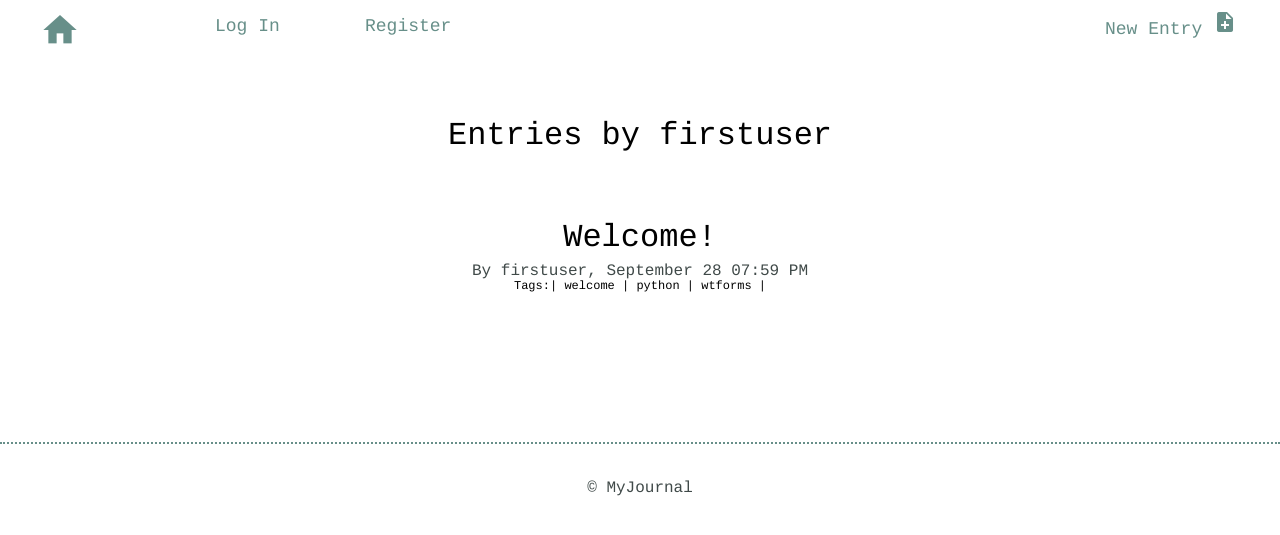
After one commit to guy-lorshbaugh/cohort-social-learning, a Flask app: page /entries/1/user in a window 1280 px wide. The commit adds this page. Shown: the top 535 px of the page. Run offline with Flask 2, Linux system fonts and the light colour scheme; some libraries are stand-ins or nearby versions.

Commit message:
Added a couple more extracurricular changes.  Ready to submit!!

```diff
--- a/app.py
+++ b/app.py
@@ -37,6 +37,7 @@ def start():
             id = 1,
             title="Welcome!",
             learned="Welcome to the Learning Journal!",
+            user_id=1
         )
         tags_list = ["welcome", "python", "wtforms"]
         entry = models.Entry.get(models.Entry.title == "Welcome!")
@@ -80,6 +81,14 @@ def del_tags(id):
             )
     for item in query:
         item.delete_instance()
+
+
+def get_entries(id):
+    entries = (
+        models.Entry
+        .where(models.Entry.user_id==id)
+    )
+    return entries
 
 
 @login_manager.user_loader
@@ -129,7 +138,7 @@ def register():
         except ValueError:
             flash("That username already exists")
             return redirect(url_for('register'))
-        flash(f"Registration successful. Welcome aboard, {form.username.data}!", "success")
+        flash(f"Registration successful. Welcome aboard,{form.username.data}!")
         return redirect(url_for('index'))
     return render_template('register.html', form=form)
 
@@ -144,7 +153,7 @@ def index():
 @app.route("/entries/<id>")
 def detail(id):
     info = models.Entry.get(models.Entry.id==id)
-    return render_template("detail.html", id=info, tags=get_tags(id))
+    return render_template("detail.html", id=info, models=models, tags=get_tags(id))
 
 
 @app.route("/entries/new", methods=('GET', 'POST'))
@@ -158,7 +167,8 @@ def create():
                 datetime.datetime.now().time()),
             time_spent=form.time_spent.data,
             learned=form.learned.data,
-            remember=form.remember.data
+            remember=form.remember.data,
+            user_id=current_user.id
         )
         tags_list = form.tags.data.split(', ')
         entry = models.Entry.get(models.Entry.title == form.title.data)
@@ -224,6 +234,17 @@ def tag(tag):
     return render_template("tag.html", models=models, id=query)
 
 
+@app.route("/entries/<id>/user")
+def user(id):
+    entries = (models.Entry
+            .select()
+            .where(models.Entry.user_id == id)
+            .order_by(models.Entry.date.desc())
+    )
+    user = models.User.get(models.User.id == id)
+    return render_template("user.html", models=models, entries=entries,
+                    user=user)
+
 @app.route("/entries/<id>/delete")
 @login_required
 def delete(id):
--- a/models.py
+++ b/models.py
@@ -17,6 +17,7 @@ class Entry(BaseModel):
     time_spent = IntegerField(default=0)
     learned = TextField(null=False)
     remember = TextField(default=" ")
+    user_id = IntegerField()
 
 
 class Tags(BaseModel):
@@ -39,6 +40,8 @@ class User(UserMixin, BaseModel):
                 cls.create(
                     username=username,
                     password=generate_password_hash(password),
+                    # is_active=True,
+                    # is_admin=True
                     )
         except IntegrityError:
             raise ValueError("User already exists")
--- a/templates/index.html
+++ b/templates/index.html
@@ -5,9 +5,10 @@
     <div class="container">
         <div class="entry-list">
                 {% for entry in journal %}
+                {% set user = models.User.get(models.User.id==entry.user_id) %}
                 <article>
                     <h2><a href="{{ url_for('detail', id=entry.id) }}">{{ entry.title }}</a></h2>
-                    <time datetime="{{ entry.date }}"">{{ entry.date.strftime('%B %d %I:%M %p') }}</time>
+                    <time datetime="{{ entry.date }}"">By <a style="text-decoration:none; color:black;" href="{{ url_for('user', id=entry.user_id) }}">{{ user.username }}</a>, {{ entry.date.strftime('%B %d %I:%M %p') }}</time>
                     <div class="small">Tags:|
                         {% set tags = (models.Tags
                             .select()
--- a/templates/tag.html
+++ b/templates/tag.html
@@ -5,9 +5,10 @@
     <div class="container">
         <div class="entry-list">
                 {% for entry in id %}
+                {% set user = models.User.get(models.User.id==entry.user_id) %}
                 <article>
                     <h2><a href="{{ url_for('detail', id=entry.id) }}">{{ entry.title }}</a></h2>
-                    <time>{{ entry.date.strftime('%B %d %I:%M %p') }}</time>
+                    <time>By {{ user.username }}, {{ entry.date.strftime('%B %d %I:%M %p') }}</time>
                     <div class="small">Tags:|
                         {% set tags = (models.Tags
                             .select()
--- /dev/null
+++ b/templates/user.html
@@ -0,0 +1,32 @@
+{% extends "layout.html" %}
+
+{% block content %}
+<section>
+    <div class="container">
+        <div class="entry-list">
+            <article>
+                <h2>Entries by {{ user.username }}</h2>
+            </article>
+            {% for entry in entries %}
+            {% set user = models.User.get(models.User.id==entry.user_id) %}
+            <article>
+                <h2><a href="{{ url_for('detail', id=entry.id) }}">{{ entry.title }}</a></h2>
+                <time datetime="{{ entry.date }}"">By {{ user.username }}, {{ entry.date.strftime('%B %d %I:%M %p') }}</time>
+                <div class="small">Tags:|
+                    {% set tags = (models.Tags
+                        .select()
+                        .join(models.EntryTags)
+                        .join(models.Entry)
+                        .where(models.Entry.id == entry.id)
+                        .order_by(models.Tags.id)
+                        ) %}
+                    {% for tag in tags: %}
+                        <a class="small" style="text-decoration:none;" href="{{ url_for('tag', tag=tag.tag) }}">{{ tag.tag }} |</a>
+                    {% endfor %}
+                    </div>
+            </article>
+            {% endfor %}
+        </div>
+    </div>
+</section>
+{% endblock %}
```
Also changed, not shown: templates/detail.html (+8 -4 lines), try.py (deleted, +0 -37 lines), 1 other file.
